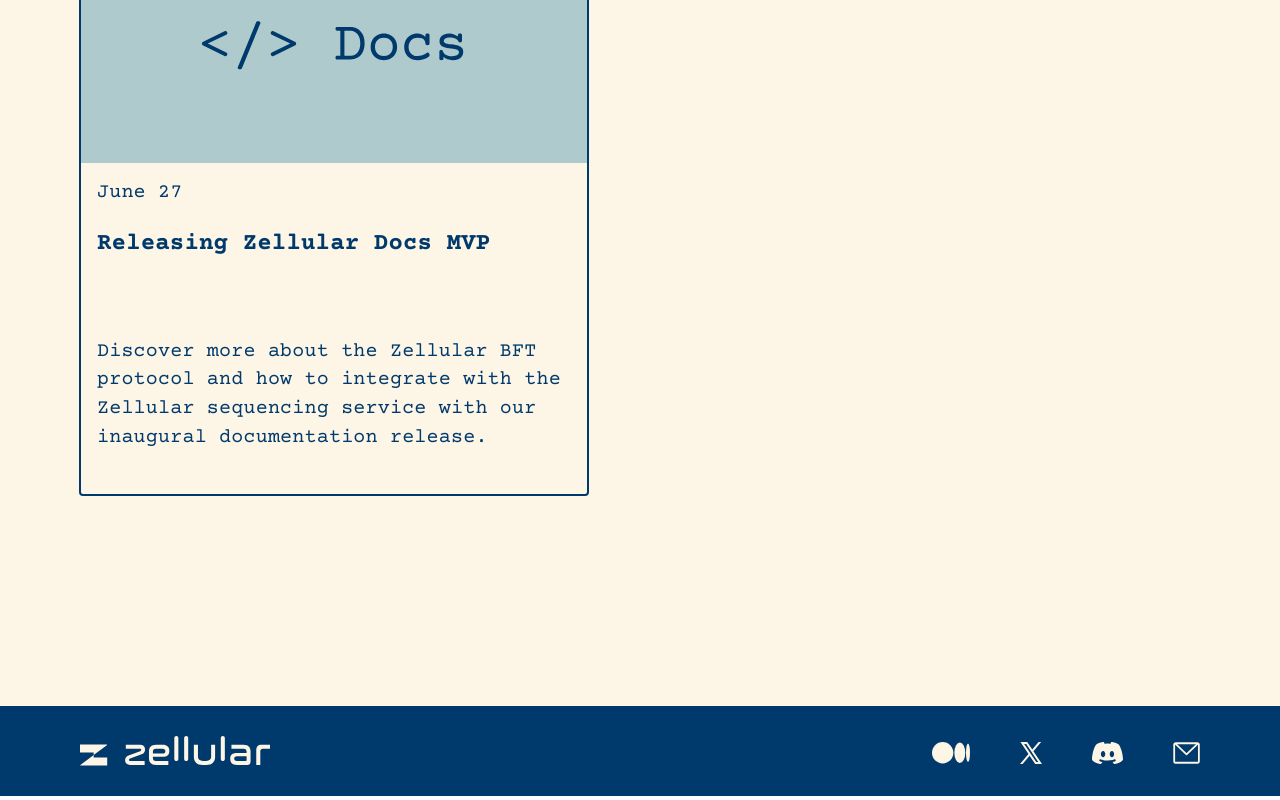
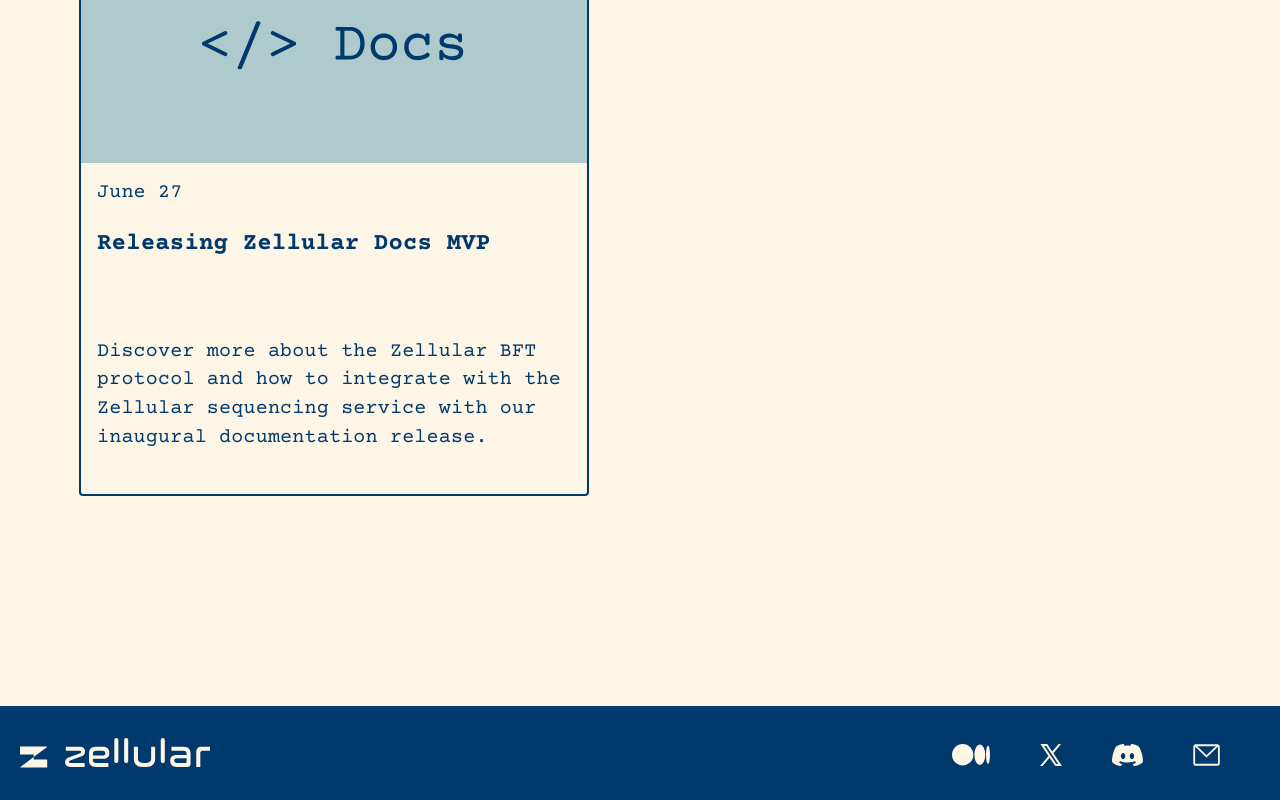
Before and after one commit to AzamHosseinian/Zellular-Ui, a React (Vite) app: page / in a window 1280 px wide. Shown: the part 4179-4979 px from the top of the page. Built offline with nearby package versions, Linux system fonts and the light colour scheme; the HTML template or start-up script is replaced by a standard one.

Commit message:
fixed footer style

```diff
--- a/src/App.css
+++ b/src/App.css
@@ -41,8 +41,6 @@
   color: #888;
 }
 
-
-
 .App {
   text-align: center;
 }
@@ -81,3 +79,7 @@
     transform: rotate(360deg);
   }
 }
+
+#app {
+  width: 100%;
+}
--- a/src/App.jsx
+++ b/src/App.jsx
@@ -5,6 +5,7 @@
 import AboutSection from "./components/AboutSection";
 import Advantage from "./components/Advantage";
 import Footer from "./components/Footer";
+import "./App.css";
 
 const App = () => {
   const [isHovered, setIsHovered] = useState(false);
--- a/src/components/Advantage.jsx
+++ b/src/components/Advantage.jsx
@@ -97,8 +97,8 @@
         <div className="grid grid-cols-[repeat(auto-fit,minmax(301px,1fr))] w-full gap-[68px] max-w-[1414px] ">
           {" "}
           {/* Adjusted spacing to roughly 72px */}
-          {advantages.map((adv) => (
-            <div className="">
+          {advantages.map((adv, index) => (
+            <div className="" key={index}>
               <Paper
                 elevation={3}
                 sx={{
--- a/src/components/Footer.jsx
+++ b/src/components/Footer.jsx
@@ -29,24 +29,21 @@
         color: "#FFFFFF",
       }}
     >
-      <Grid container alignItems="center">
+      <div className="flex flex-col md:flex-row gap-10 sm:gap-10 justify-between items-center px-5 py-8">
         <Grid item xs={12} md={6}>
           <Box
             sx={{
               display: "flex",
               alignItems: "center",
-              margin: "30px 80px",
             }}
           >
             <img src={logo} alt="Logo" style={{ height: "30px" }} />
           </Box>
         </Grid>
-        <Grid item xs={12} md={6}>
+        <Grid>
           <Box
             sx={{
               display: "flex",
-              justifyContent: "flex-end",
-              marginRight: "40px",
             }}
           >
             {socialMedias.map((social, index) => (
@@ -92,7 +89,7 @@
             ))}
           </Box>
         </Grid>
-      </Grid>
+      </div>
     </Box>
   );
 };
--- a/src/components/Heder/Header.tsx
+++ b/src/components/Heder/Header.tsx
@@ -7,7 +7,7 @@
 
   return (
     <div
-      className="h-[100vh] bg-[url('../../assets/images/HeroSection/backgroundImage.png')] bg-cover bg-no-repeat bg-center relative bg-[#003A6C] overflow-hidden"
+      className="h-[100vh] w-full bg-cover bg-no-repeat bg-center relative bg-[#003A6C] overflow-hidden select-none"
       style={{
         backgroundImage: `url(${backgroundImage})`,
       }}
--- a/src/components/NewsSection.jsx
+++ b/src/components/NewsSection.jsx
@@ -107,7 +107,7 @@
             style={{ color: "#003A6C", margin: "20px" }}
           />
         </IconButton>
-        <div className="grid grid-cols-[repeat(auto-fit,minmax(470px,1fr))] w-full  gap-[40px]">
+        <div className="grid grid-cols-[repeat(auto-fit,minmax(470px,1fr))] w-full gap-[40px]">
           {getItemsToShow().map((item, index) => (
             <Grid item xs={12} md={4} key={index}>
               <Box
```
